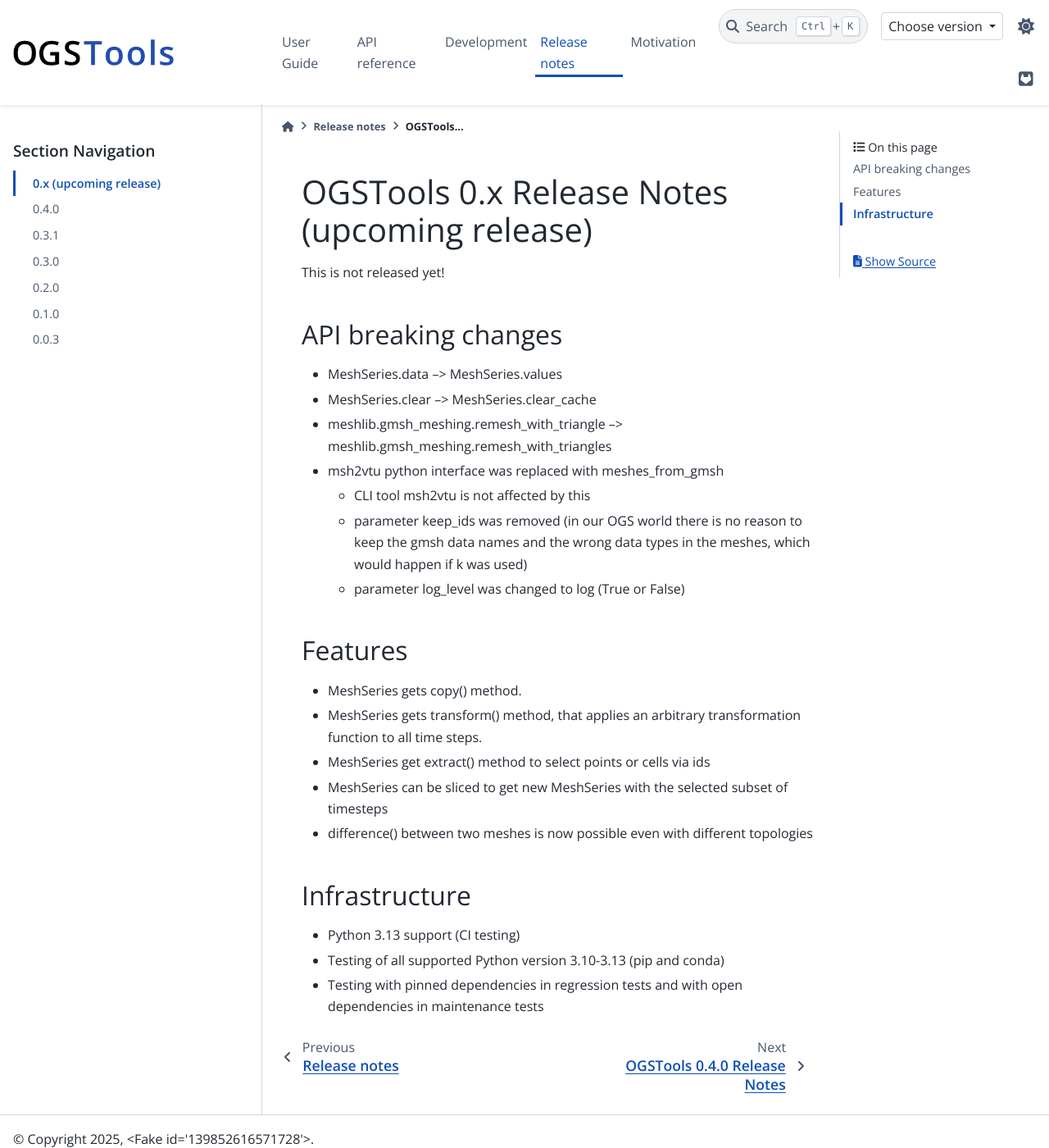
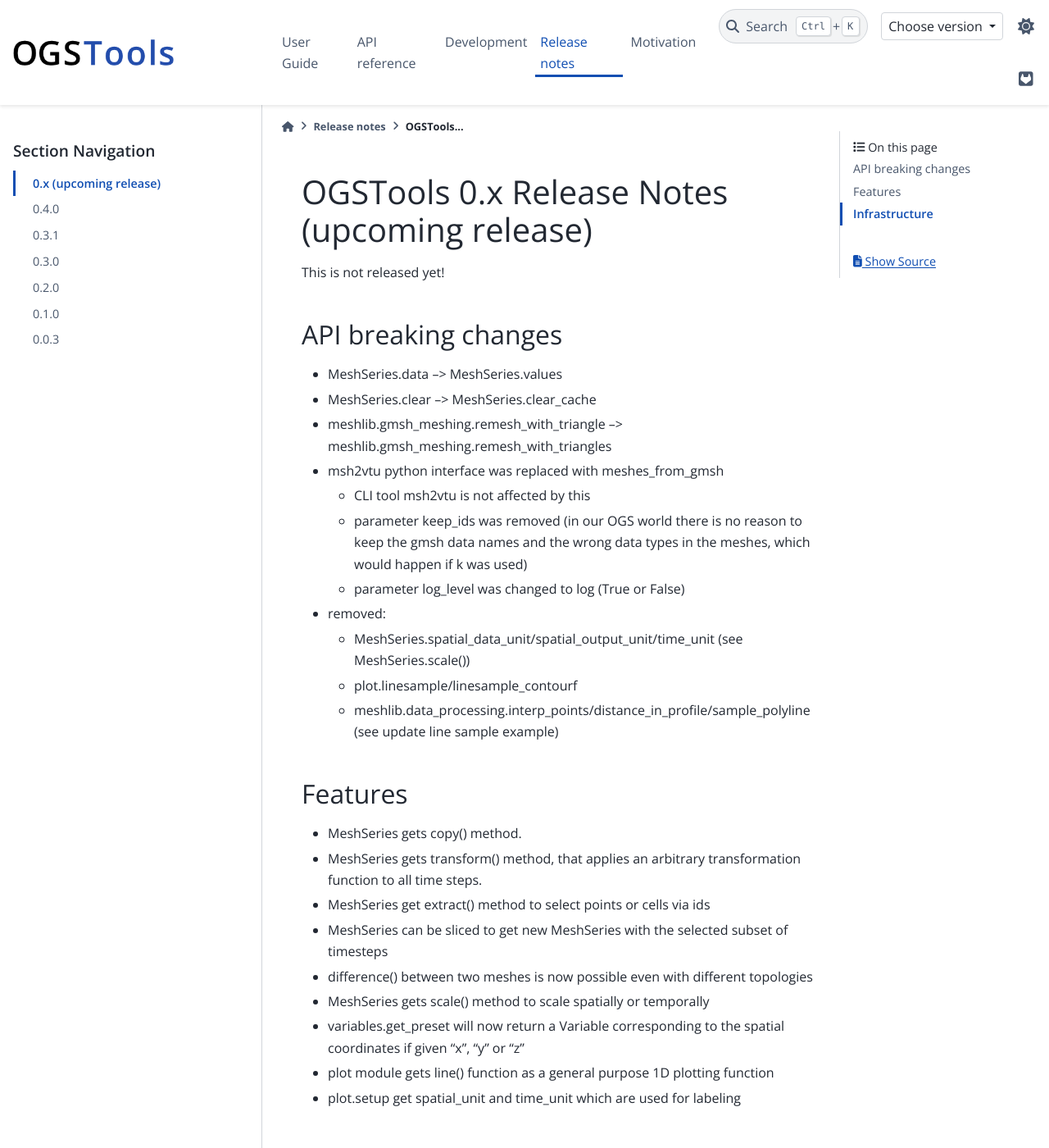
Before and after one commit to ufz/ogstools, a Sphinx documentation site: the page built from docs/releases/ogstools-0.x.md, in a window 1280 px wide and 1400 px high. Shown: the whole window at 82% size. Built offline with Sphinx 7.4.7 and the PyData theme 0.15.4, drawn with Linux system fonts in a browser that asks for light colours; pages that are not in the unit, such as notebooks, are missing from menus; the version number could not be read and is left out; comment, search, counter and statistics services are not loaded.

Commit message:
[docs] added changes to release notes

```diff
--- a/docs/releases/ogstools-0.x.md
+++ b/docs/releases/ogstools-0.x.md
@@ -11,6 +11,12 @@ This is not released yet!
   - CLI tool msh2vtu is not affected by this
   - parameter keep_ids was removed (in our OGS world there is no reason to keep the gmsh data names and the wrong data types in the meshes, which would happen if k was used)
   - parameter log_level was changed to log (True or False)
+- removed:
+  - MeshSeries.spatial_data_unit/spatial_output_unit/time_unit (see
+    MeshSeries.scale())
+  - plot.linesample/linesample_contourf
+  - meshlib.data_processing.interp_points/distance_in_profile/sample_polyline
+    (see update line sample example)
 
 ## Features
 
@@ -19,6 +25,11 @@ This is not released yet!
 - MeshSeries get extract() method to select points or cells via ids
 - MeshSeries can be sliced to get new MeshSeries with the selected subset of timesteps
 - difference() between two meshes is now possible even with different topologies
+- MeshSeries gets scale() method to scale spatially or temporally
+- variables.get_preset will now return a Variable corresponding to the spatial
+  coordinates if given "x", "y" or "z"
+- plot module gets line() function as a general purpose 1D plotting function
+- plot.setup get spatial_unit and time_unit which are used for labeling
 
 ## Infrastructure
 
```
